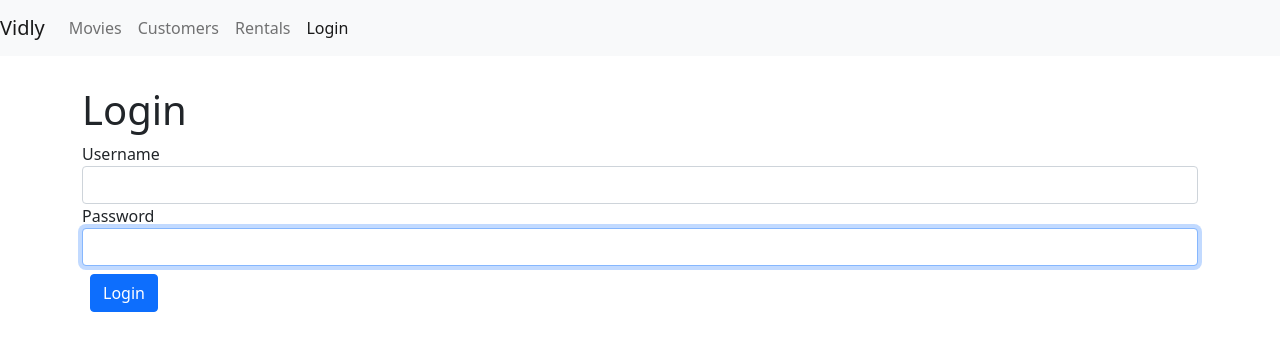
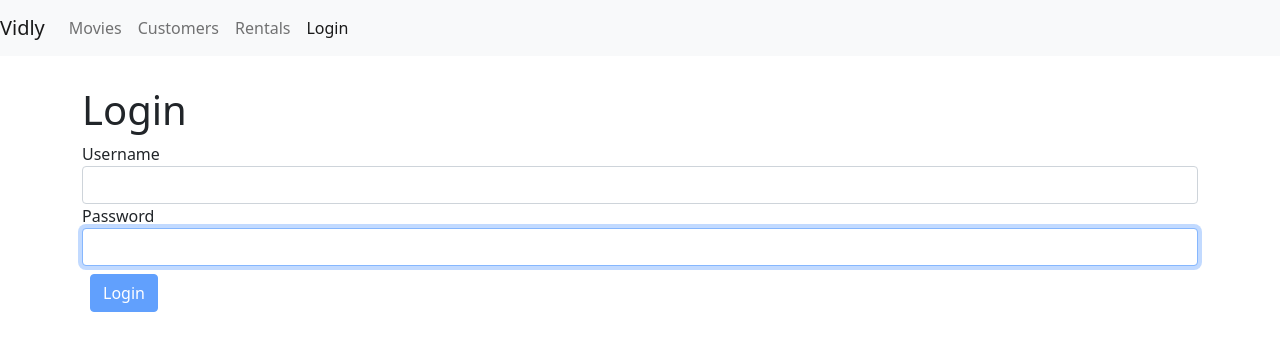
Before and after one commit to gp622000/movie-renter, a React (Create React App) app: page /login in a window 1280 px wide. Shown: the top 350 px of the page. Built offline with nearby package versions, Linux system fonts and the light colour scheme; no server answers.

Commit message:
submit button disabled when username and password is empty

```diff
--- a/src/components/loginForm.jsx
+++ b/src/components/loginForm.jsx
@@ -1,5 +1,5 @@
 import { Component, React } from "react";
-import Joi from "joi-browser";
+import Joi, { options } from "joi-browser";
 import Input from "./common/input";
 
 class LoginForm extends Component {
@@ -46,6 +46,15 @@ class LoginForm extends Component {
 
   validateProperty = ({ name, value }) => {
     // console.log("fromValidateProperty");
+    // const obj = { [name]: value };
+
+    // const schema = { [name]: this.schema[name] };
+    // console.log("Schema", schema);
+    // const { error } = Joi.validate(obj, schema);
+    // console.log(error);
+    // if (error) return null;
+    // return error.details[0].message;
+    // return error ? error.details[0].message : null;
     if (name === "username") {
       if (value.trim() === "") return "Username is rquired";
     }
@@ -87,7 +96,11 @@ class LoginForm extends Component {
             onChange={this.handleChange}
             error={errors.password}
           />
-          <button type="submit" className="btn btn-primary m-2">
+          <button
+            type="submit"
+            className="btn btn-primary m-2"
+            disabled={this.validate()}
+          >
             Login
           </button>
         </form>
```
